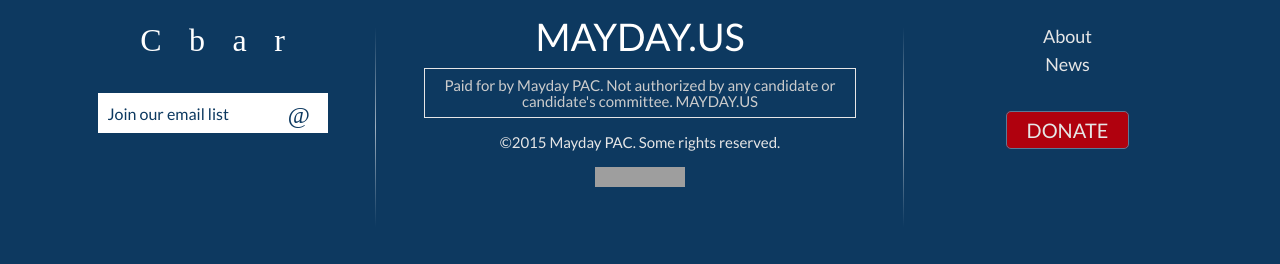
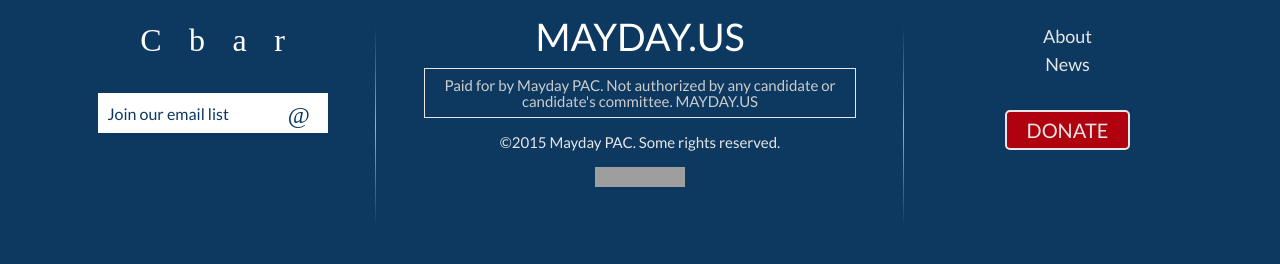
Before and after one commit to MayOneUS/mayday-2.0-frontend, a Jekyll site: the page built from index.html, in a window 1280 px wide. Shown: the part 2784-3048 px from the top of the page. Built offline with Jekyll 4.4.1, drawn with Linux system fonts in a browser that asks for light colours; nearby versions of some CDN libraries; some web fonts are replaced; grey boxes are pictures that could not be loaded.

Commit message:
2px white border for donate button

```diff
--- a/_sass/_layout.scss
+++ b/_sass/_layout.scss
@@ -429,8 +429,12 @@
 
       a {
         @include tab-button($dark-red-color);
-        border: 1px solid rgb(91,121,150);
+        border: 2px solid darken(white, 10%);
         padding: 6px 20px;
+      }
+
+      a:hover {
+        border: 2px solid white;
       }
     }
   }
```
